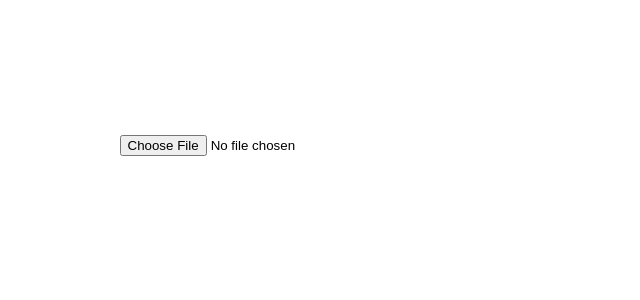
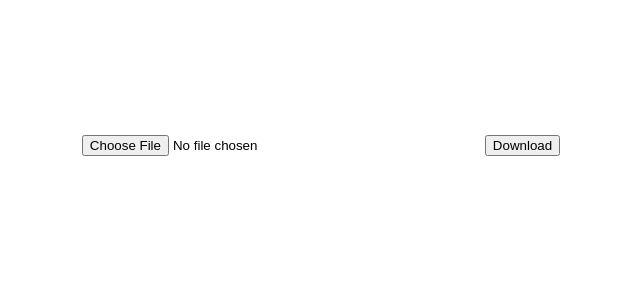
Before and after one commit to Jhoysbou/Squircle, a React (Create React App) app: page / in a window 1280 px wide. Shown: the top 300 px of the page, without its empty margins (319-959 px from the left). Built offline with nearby package versions, Linux system fonts and the light colour scheme.

Commit message:
resize canvas

```diff
--- a/src/App.js
+++ b/src/App.js
@@ -13,8 +13,13 @@ function App(props) {
         let img = new Image();
         img.src = URL.createObjectURL(imgFile);
         const ctx = canvas.current.getContext('2d');
+        ctx.imageSmoothingEnabled = false;
+
 
         img.onload = () => {
+            canvas.current.width = img.width;
+            canvas.current.height = img.height;
+
             ctx.drawImage(img, 0, 0, img.width, img.height,     // source rectangle
                 0, 0, canvas.current.width, canvas.current.height);
             processImage(ctx);
@@ -35,18 +40,17 @@ function App(props) {
 
         let j = 0;
         for (let i = 0; i < data.length; i += 4) {
-            let x = i / 4  - center.x - j * canvas.current.width;
+            let x = i / 4 - center.x - j * canvas.current.width;
             let y = center.y - j;
 
             if (!isContain(x, y, a, b, n)) {
-                imgData.data[i+3] = 0;
+                imgData.data[i + 3] = 0;
             }
 
             if (i !== 0 && i / 4 % canvas.current.width === 0) {
                 j++;
             }
         }
-
 
         ctx.putImageData(imgData, 0, 0);
     };
@@ -55,11 +59,21 @@ function App(props) {
         return Math.pow(Math.abs(x / a), n) + Math.pow(Math.abs(y / b), n) <= 1;
     };
 
+    const onDownloadClick = () => {
+        let link = document.createElement('a');
+        link.download = 'Squircle.png';
+        link.href = canvas.current.toDataURL()
+        link.click();
+    };
+
 
     return (
         <div className="App">
             <input type={"file"} onChange={onChange}/>
             <canvas ref={canvas} height={size[0]} width={size[0]}/>
+            <button onClick={onDownloadClick}>
+                Download
+            </button>
         </div>
     );
 }
```
